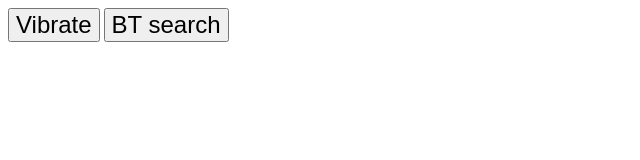
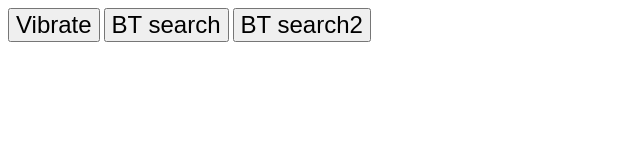
Before and after one commit to githubkohiro/test-program, a plain HTML site: page bt/index.html in a window 1280 px wide. Shown: the whole page, without its empty margins (0-640 px from the left). Drawn offline with Linux system fonts and the light colour scheme.

Commit message:
bts2 1st commit

```diff
--- a/bt/index.html
+++ b/bt/index.html
@@ -15,6 +15,7 @@
 <body>
 	<button id="vibration" onclick="vibrate()" style="font-size:150%">Vibrate</button>
 	<button id="bt" onclick="btseach()" style="font-size:150%">BT search</button>
+	<button id="bt" onclick="bts2()" style="font-size:150%">BT search2</button>
 
 
 	<!-- 書く場所を指定する。ここはhtml -->
@@ -42,6 +43,26 @@
 			}
 		}
 
+		function bts2(){
+			if( navigator.bluetooth.requestDevice({filters: anyDevice()}) ){
+				x.innerHTML="bts2.finding devices";
+				console.log("bts2.finding devices");
+			} else {
+				fial2()
+			}
+
+			function anyDevice() {
+  				return Array.from('0123456789abcdefghijklmnopqrstuvwxyzABCDEFGHIJKLMNOPQRSTUVWXYZ')
+      			.map(c => ({namePrefix: c}))
+      			.concat({name: ''});
+      		}
+
+      		function fial2() {
+				x.innerHTML="bts2.Error during reading BT data!";
+				console.log("bts2.Error during reading BT data!");
+      		}
+		}
+
 </script>
 </body>
 </html>
```
